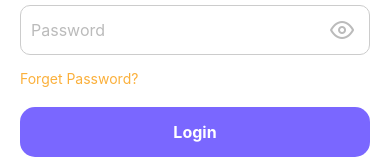
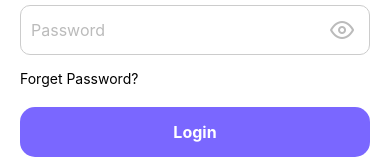
Before and after one commit to EmadAA/IndoorXYZ_2, a React Native app: screen /Login in a window 390 px wide. Shown: the part 396-556 px from the top of the page. Built offline with nearby package versions, Linux system fonts and the light colour scheme.

Commit message:
CRUD done, filteriing update need

```diff
--- a/components/Login.jsx
+++ b/components/Login.jsx
@@ -1,9 +1,10 @@
 import { useNavigation } from '@react-navigation/native';
-import { sendEmailVerification, signInWithEmailAndPassword } from 'firebase/auth';
+import { sendEmailVerification, sendPasswordResetEmail, signInWithEmailAndPassword } from 'firebase/auth';
 import React, { useState } from 'react';
 import {
   Alert,
   Image,
+  Linking,
   StyleSheet,
   Text,
   TextInput,
@@ -19,6 +20,7 @@ const Login = () => {
   const [password, setPassword] = useState('');
   const [passwordVisible, setPasswordVisible] = useState(false);
   const [isLoading, setIsLoading] = useState(false);
+  const CONTACT_NUMBER = '01727199167';
 
   // Handle login action
   const handleLogin = async () => {
@@ -32,8 +34,13 @@ const Login = () => {
       const userCredential = await signInWithEmailAndPassword(auth, email, password);
       const user = userCredential.user;
 
-      if (!user.emailVerified) {
-        // User is not verified, show alert with resend option
+      // Get user metadata to check if they're a new user
+      const metadata = user.metadata;
+      const isNewUser = metadata.creationTime === metadata.lastSignInTime;
+
+      // Only check email verification for new users
+      if (isNewUser && !user.emailVerified) {
+        // New user who needs to verify email
         Alert.alert(
           'Email Not Verified',
           'Please verify your email before logging in. Would you like us to resend the verification email?',
@@ -58,10 +65,10 @@ const Login = () => {
             },
           ]
         );
-        // Sign out the user since they're not verified
+        // Sign out the new unverified user
         await auth.signOut();
       } else {
-        // User is verified, proceed with login
+        // Existing user or new user with verified email - proceed with login
         Alert.alert('Success', 'Logged in successfully!');
         navigation.navigate('WelcomePage');
       }
@@ -94,8 +101,26 @@ const Login = () => {
     navigation.navigate('Signup');
   };
 
-  const handleForgotPassword = () => {
-    navigation.navigate('ForgotPassword');
+  const handleForgotPassword = async () => {
+    if (!email) {
+      Alert.alert('Error', 'Please enter your email to reset your password.');
+      return;
+    }
+
+    try {
+      await sendPasswordResetEmail(auth, email);
+      Alert.alert(
+        'Password Reset Email Sent',
+        'Check your inbox and follow the instructions to reset your password.'
+      );
+    } catch (error) {
+      console.error(error);
+      Alert.alert('Reset Failed', error.message);
+    }
+  };
+
+  const handleContactUs = () => {
+    Linking.openURL(`tel:${CONTACT_NUMBER}`);
   };
 
   return (
@@ -150,11 +175,9 @@ const Login = () => {
         </View>
 
         {/* Remember Me and Forgot Password */}
-        <View style={styles.row}>
-          <TouchableOpacity onPress={handleForgotPassword}>
-            <Text style={styles.link}>Forget Password?</Text>
-          </TouchableOpacity>
-        </View>
+        <TouchableOpacity onPress={handleForgotPassword}>
+          <Text style={styles.row}>Forget Password?</Text>
+        </TouchableOpacity>
 
         {/* Login Button */}
         <TouchableOpacity
@@ -180,7 +203,7 @@ const Login = () => {
         </TouchableOpacity>
 
         {/* Contact Support */}
-        <TouchableOpacity>
+        <TouchableOpacity onPress={handleContactUs}>
           <Text style={styles.contactText}>
             Did You Face Any Issue? <Text style={styles.contactLink}>Contact US</Text>
           </Text>
--- a/components/Signup.jsx
+++ b/components/Signup.jsx
@@ -5,6 +5,7 @@ import React, { useState } from 'react';
 import {
   Alert,
   Image,
+  Linking,
   ScrollView,
   StyleSheet,
   Text,
@@ -25,6 +26,7 @@ const Signup = () => {
   const [isLoading, setIsLoading] = useState(false);
   const [passwordVisible, setPasswordVisible] = useState(false); // State for password visibility
   const [confirmPasswordVisible, setConfirmPasswordVisible] = useState(false); // State for confirm password visibility
+  const CONTACT_NUMBER = '01727199167';
 
   // Handle sign-up action
   const handleSignUp = async () => {
@@ -110,6 +112,11 @@ const Signup = () => {
       setIsLoading(false);
     }
   };
+
+  const handleContactUs = () => {
+    Linking.openURL(`tel:${CONTACT_NUMBER}`);
+  };
+
 
   return (
     <ScrollView showsVerticalScrollIndicator={false}>
@@ -237,7 +244,7 @@ const Signup = () => {
           </TouchableOpacity>
 
           {/* Contact Support */}
-          <TouchableOpacity disabled={isLoading}>
+          <TouchableOpacity disabled={isLoading} onPress={handleContactUs}>
             <Text style={styles.contactText}>
               Did You Face Any Issue? <Text style={styles.contactLink}>Contact US</Text>
             </Text>
--- a/components/Welcomepage.jsx
+++ b/components/Welcomepage.jsx
@@ -1,5 +1,9 @@
 import React from 'react';
-import { Image, StyleSheet, Text, TouchableOpacity, View } from 'react-native';
+import { Image, Linking, StyleSheet, Text, TouchableOpacity, View } from 'react-native';
+const CONTACT_NUMBER = '01727199167';
+const handleContactUs = () => {
+  Linking.openURL(`tel:${CONTACT_NUMBER}`);
+};
 
 export default function WelcomePage({ navigation }) { // Added navigation prop
   return (
@@ -30,14 +34,15 @@ export default function WelcomePage({ navigation }) { // Added navigation prop
         onPress={() => navigation.navigate('Profile')} // Navigate to AddPlayground
       >
         <Text style={styles.listButtonText}>Go To Profile</Text>
-      </TouchableOpacity>
-
+      </TouchableOpacity >
+<TouchableOpacity onPress={handleContactUs}>
       <Text style={styles.footerText}>
         Did You Face Any Issue?{' '}
         <Text style={styles.contactLink} onPress={() => alert('Contact us!')}>
           Contact Us
         </Text>
       </Text>
+      </TouchableOpacity>
     </View>
   );
 }
```
Also changed, not shown: assets/adaptive-icon.png, assets/splash-icon.png.
